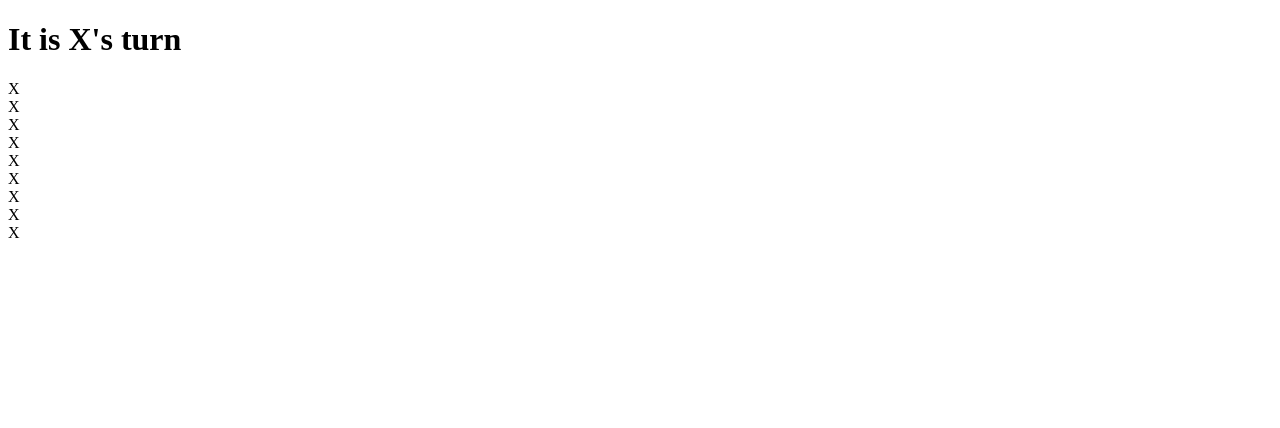
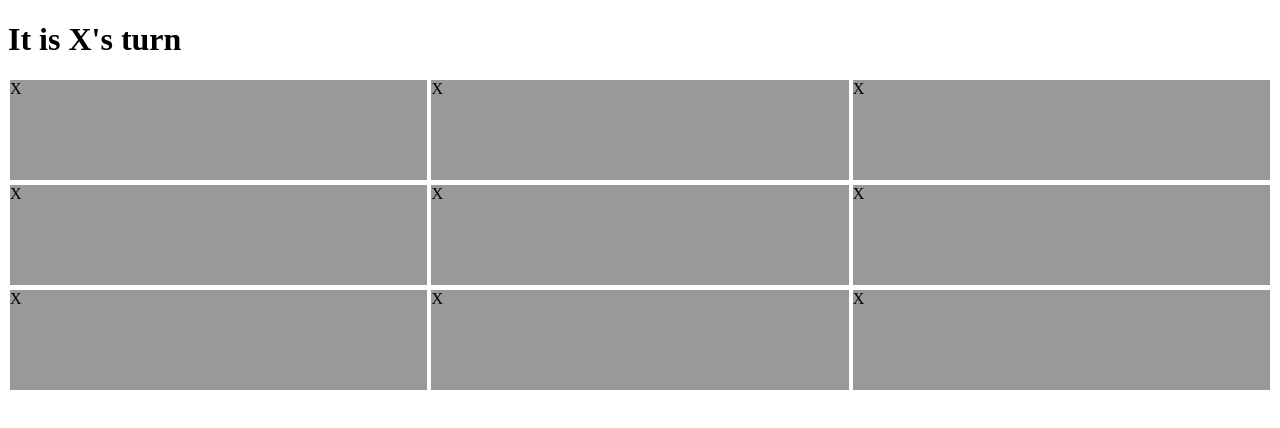
Before and after one commit to PierreDV/tic_tac_toe, a React app: page / in a window 1280 px wide. Built offline with nearby package versions, Linux system fonts and the light colour scheme.

Commit message:
added css and flexbox layout to establish grid

```diff
--- a/src/components/Board.js
+++ b/src/components/Board.js
@@ -4,21 +4,19 @@ import Square from './Square';
 const Board = () => {
   return (
     <div className="Board">
-      <div className="row">
+
         <Square />
         <Square />
         <Square />
-      </div>
-      <div className="row">
+
         <Square />
         <Square />
         <Square />
-      </div>
-      <div className="row">
+
         <Square />
         <Square />
         <Square />
-      </div>
+
     </div>
   );
 }
--- /dev/null
+++ b/style/style.css
@@ -0,0 +1,12 @@
+.Board {
+  display: flex;
+  flex-wrap: wrap;
+  justify-content: space-around;
+}
+
+.Square {
+  flex: 0 0 33%;
+  height: 100px;
+  margin-bottom: 5px;
+  background-color: #999;
+}
```
Also changed, not shown: dist/bundle.js, dist/index.html.
